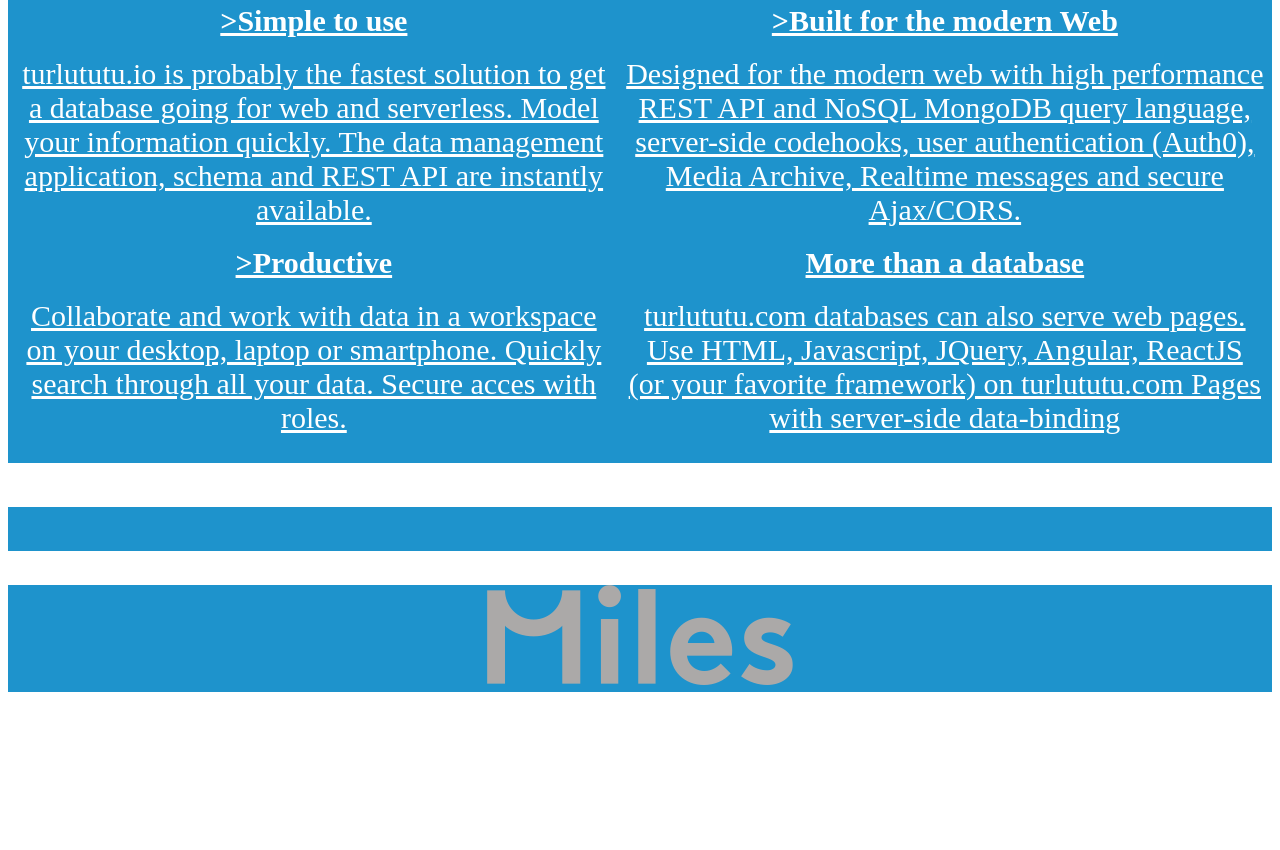
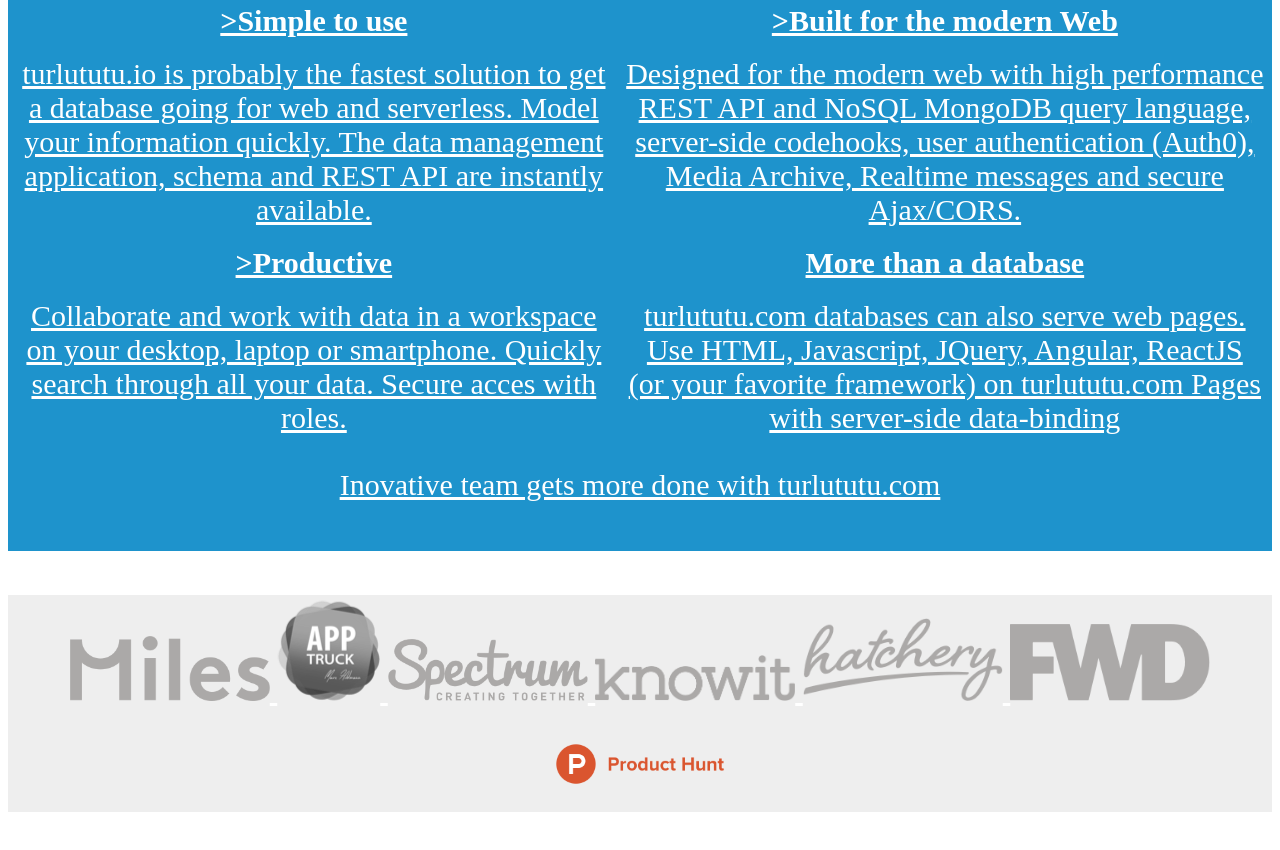
Before and after one commit to Maureenm41/turlututu, a plain HTML site: page index.html in a window 1280 px wide. Shown: the part 512-1362 px from the top of the page. Before the commit the page ends 1246 px from the top, so only its background shows below. Drawn offline with Linux system fonts and the light colour scheme.

Commit message:
update sponsor

```diff
--- a/index.html
+++ b/index.html
@@ -71,14 +71,22 @@
                         </td>
                     </tr>
                   </table>
-                  <div class="centerquote">
+                  <div class="centerquote2">
                     <p> Inovative team gets more done with turlututu.com</p>
                 </div>
               </div>
           </div>
         <footer>
             <div class="sponsor">
-                <img src="..\turlututu\assets\miles.png">
+                <p>
+                <img class="logospon" src="..\turlututu\assets\miles.png">
+                <img class="logospon" src="..\turlututu\assets\apptruck.png">
+                <img class="logospon" src="..\turlututu\assets\spectrum.png">
+                <img class="logospon" src="..\turlututu\assets\knowit.png">
+                <img class="logospon" src="..\turlututu\assets\hatchery.png">
+                <img class="logospon" src="..\turlututu\assets\fwd.png">
+             </p>
+                <p><img class="logospon" src="..\turlututu\assets\product-hunt-logo-horizontal-orange.png"></p>
             </div>
         </footer>
     </body>
--- a/styles.css
+++ b/styles.css
@@ -67,7 +67,6 @@
     background-color : #1E93CC ;
 }
 
-
 .programmeur
 {
     margin-left: auto ;
@@ -110,3 +109,13 @@
     margin: 10px 0;
     padding: 5px;
 }
+.sponsor
+{
+background-color:#EEEEEE;
+}
+
+.logospon
+{
+    max-height: 150px;
+    max-width: 200px;
+}
```
